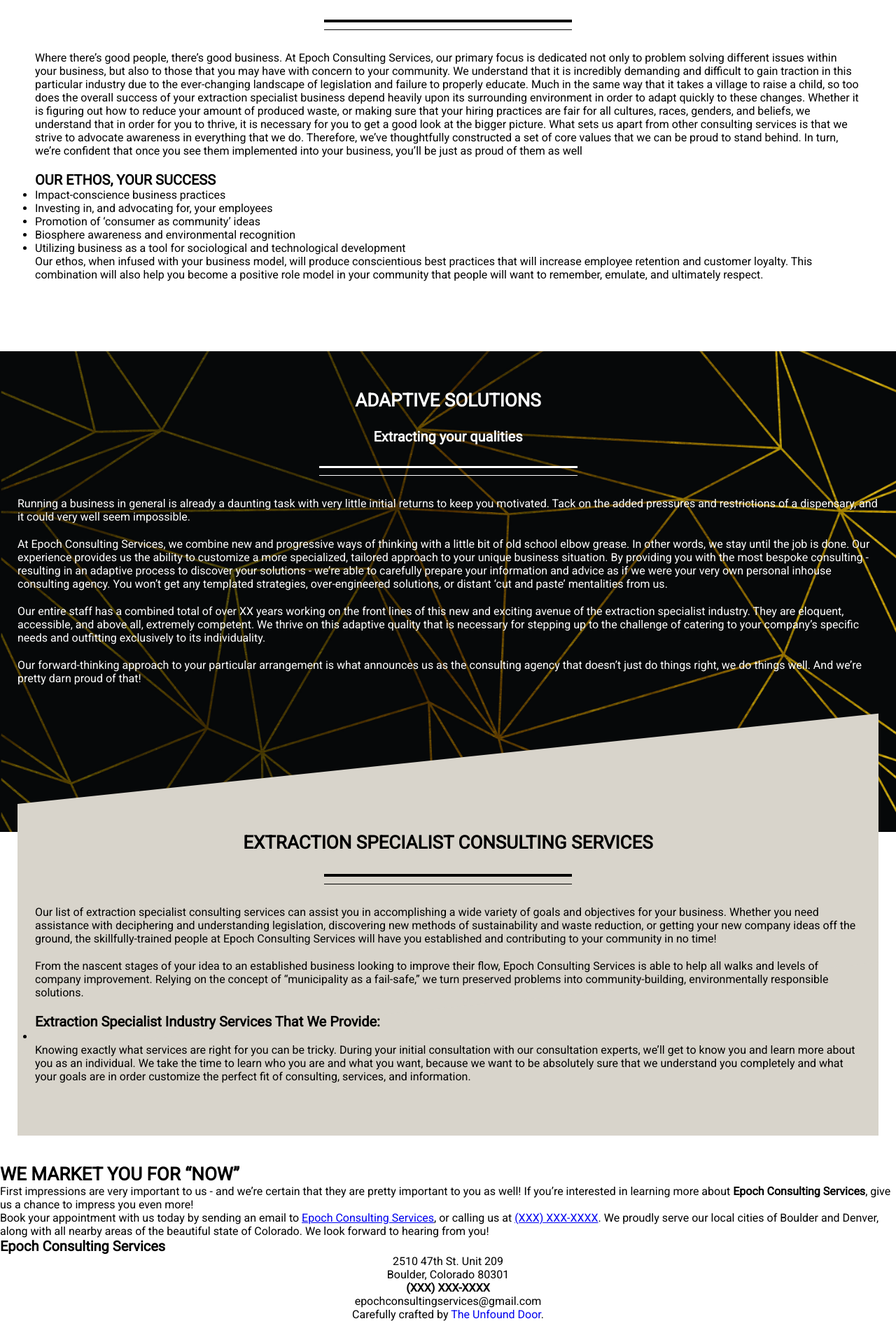
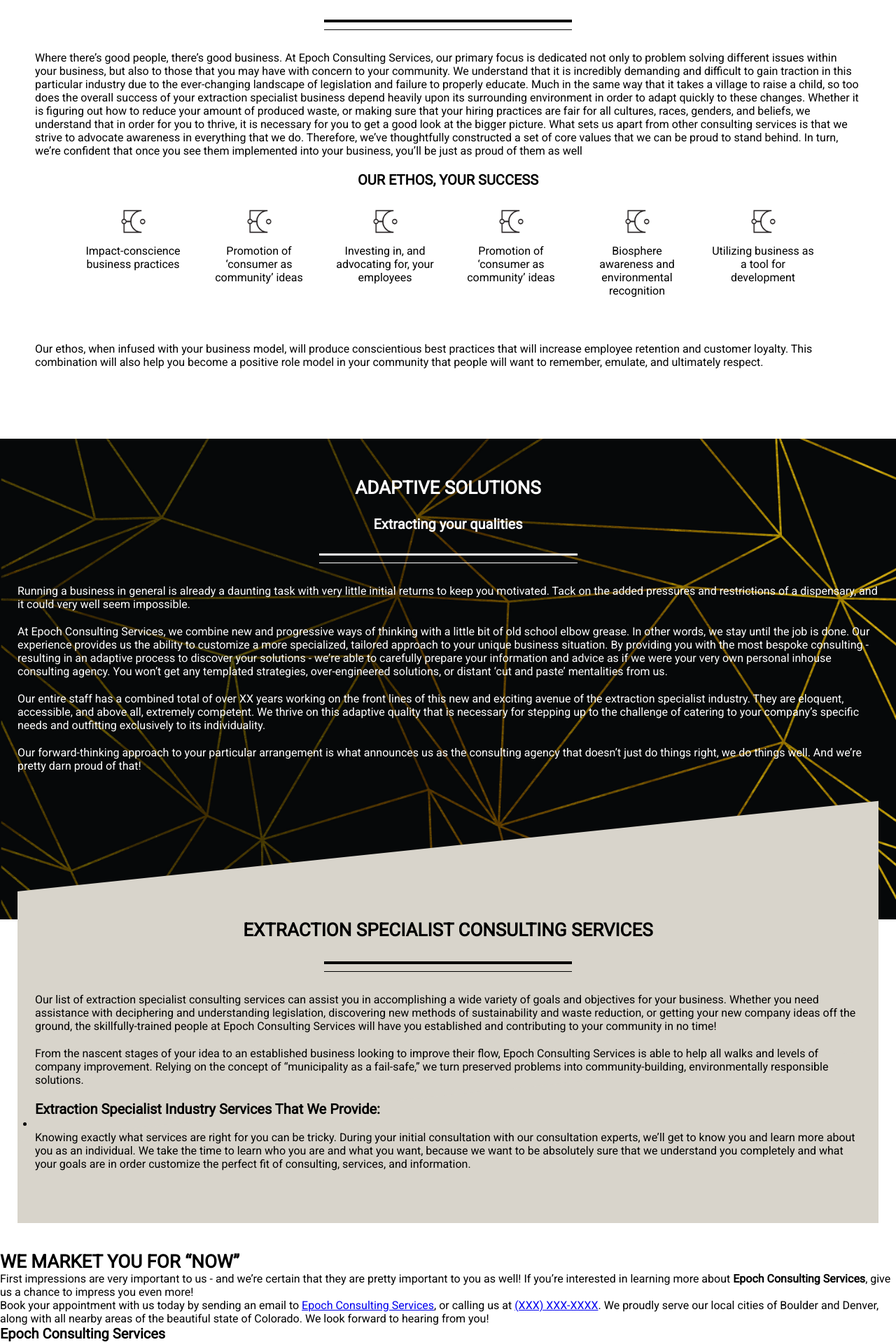
Before and after one commit to JonathanHemnes/epoch2, a Jekyll site: the page built from index.html, in a window 1280 px wide. Shown: the part 1790-3708 px from the top of the page at 70% size. Built offline with Jekyll 4.4.1, drawn with Linux system fonts in a browser that asks for light colours; nearby versions of some CDN libraries; before the commit the page ends 3678 px from its top, so only the background shows below that.

Commit message:
ethos mock

```diff
--- a/_includes/ethos.html
+++ b/_includes/ethos.html
@@ -20,15 +20,45 @@
                 a set of core values that we can be proud to stand behind. In turn, we’re confident that once you see them
                 implemented into your business, you’ll be just as proud of them as well
             </p>
-
             <h4>OUR ETHOS, YOUR SUCCESS</h4>
-            <ul>
-                <li>Impact-conscience business practices</li>
-                <li>Investing in, and advocating for, your employees</li>
-                <li>Promotion of ‘consumer as community’ ideas</li>
-                <li>Biosphere awareness and environmental recognition</li>
-                <li>Utilizing business as a tool for sociological and technological development</li>
-            </ul>
+            <div class="ethos-subcontent">
+                    <div class="ethos-box">
+                        <img src="{{site.baseurl}}/img/ECS_SUBMARK.png" alt="">
+                        <div class="boxed-content">
+                            <p>Impact-conscience business practices</p>
+                        </div>
+                    </div>
+                    <div class="ethos-box">
+                        <img src="{{site.baseurl}}/img/ECS_SUBMARK.png" alt="">
+                        <div class="boxed-content">
+                            <p>Promotion of ‘consumer as community’ ideas</p>
+                        </div>
+                    </div>
+                    <div class="ethos-box">
+                        <img src="{{site.baseurl}}/img/ECS_SUBMARK.png" alt="">
+                        <div class="boxed-content">
+                            <p>Investing in, and advocating for, your employees</p>
+                        </div>
+                    </div>
+                    <div class="ethos-box">
+                        <img src="{{site.baseurl}}/img/ECS_SUBMARK.png" alt="">
+                        <div class="boxed-content">
+                            <p>Promotion of ‘consumer as community’ ideas</p>
+                        </div>
+                    </div>
+                    <div class="ethos-box">
+                        <img src="{{site.baseurl}}/img/ECS_SUBMARK.png" alt="">
+                        <div class="boxed-content">
+                            <p>Biosphere awareness and environmental recognition</p>
+                        </div>
+                    </div>
+                    <div class="ethos-box">
+                        <img src="{{site.baseurl}}/img/ECS_SUBMARK.png" alt="">
+                        <div class="boxed-content">
+                            <p>Utilizing business as a tool for development</p>
+                        </div>
+                    </div>
+            </div>
 
             <p>Our ethos, when infused with your business model, will produce conscientious best practices that will increase
                 employee retention and customer loyalty. This combination will also help you become a positive role model
--- a/_sass/_base.scss
+++ b/_sass/_base.scss
@@ -219,6 +219,37 @@
     padding-right: 25px;
     margin-left: 25px;
     margin-right: 25px;
+    h4 {
+        text-align: center;
+    }
+
+    .ethos-subcontent {
+        display: flex;
+        flex-direction: row;
+        justify-content: center;
+        margin-top: 15px;
+        h4 {
+            text-align: center;
+        }
+
+        .ethos-box {
+            width: 150px;
+            margin: 15px;
+            //padding: 15px;
+            img {
+                width: 35px;
+                margin: auto;
+                margin-bottom: 15px;
+                display: block;
+            }
+            .boxed-content {
+                //padding-top: 15px;
+                //border: 1px solid black;
+                height: 125px;
+                text-align: center;
+            }
+        }
+    }
 }
 
 .adaptive-solutions {
```
